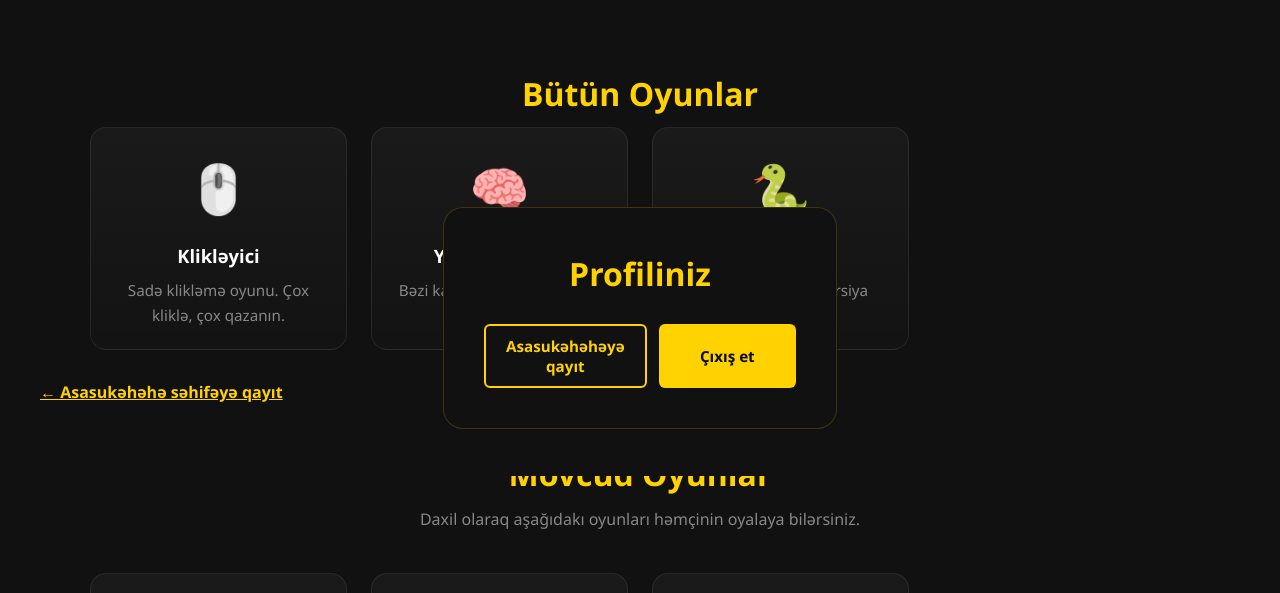
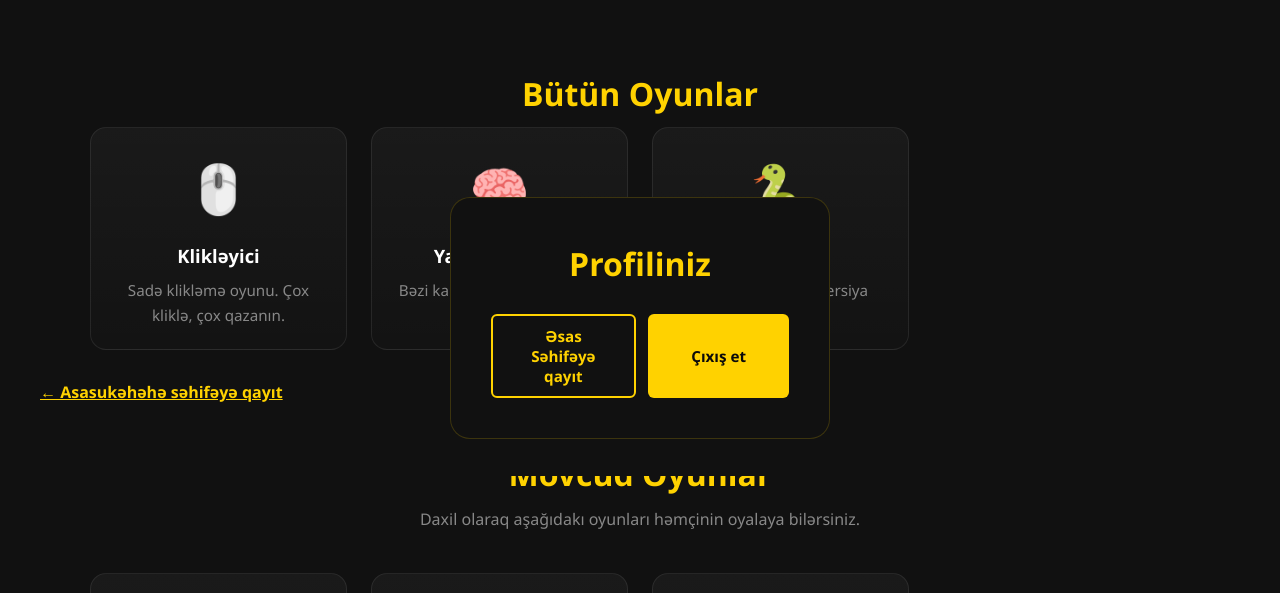
Before and after one commit to morbiyus/WEBSITE-001, a plain HTML site: page index.html in a window 1280 px wide. Shown: the part 75-668 px from the top of the page. Drawn offline with Linux system fonts and the light colour scheme.

Commit message:
Rename back button to 'Əsas Səhifəyə qayıt'

```diff
--- a/index.html
+++ b/index.html
@@ -99,7 +99,7 @@
           <h2 class="section-title">Profiliniz</h2>
           <div class="profile-info" id="profileInfo"></div>
           <div class="profile-actions" style="display:flex;gap:12px;justify-content:center;margin-top:10px;">
-            <button class="btn btn-outline" onclick="app.show('home')">Asasukəhəhəyə qayıt</button>
+            <button class="btn btn-outline" onclick="app.show('home')">Əsas Səhifəyə qayıt</button>
             <button class="btn btn-yellow" onclick="app.logout()">Çıxış et</button>
           </div>
         </div>
```
